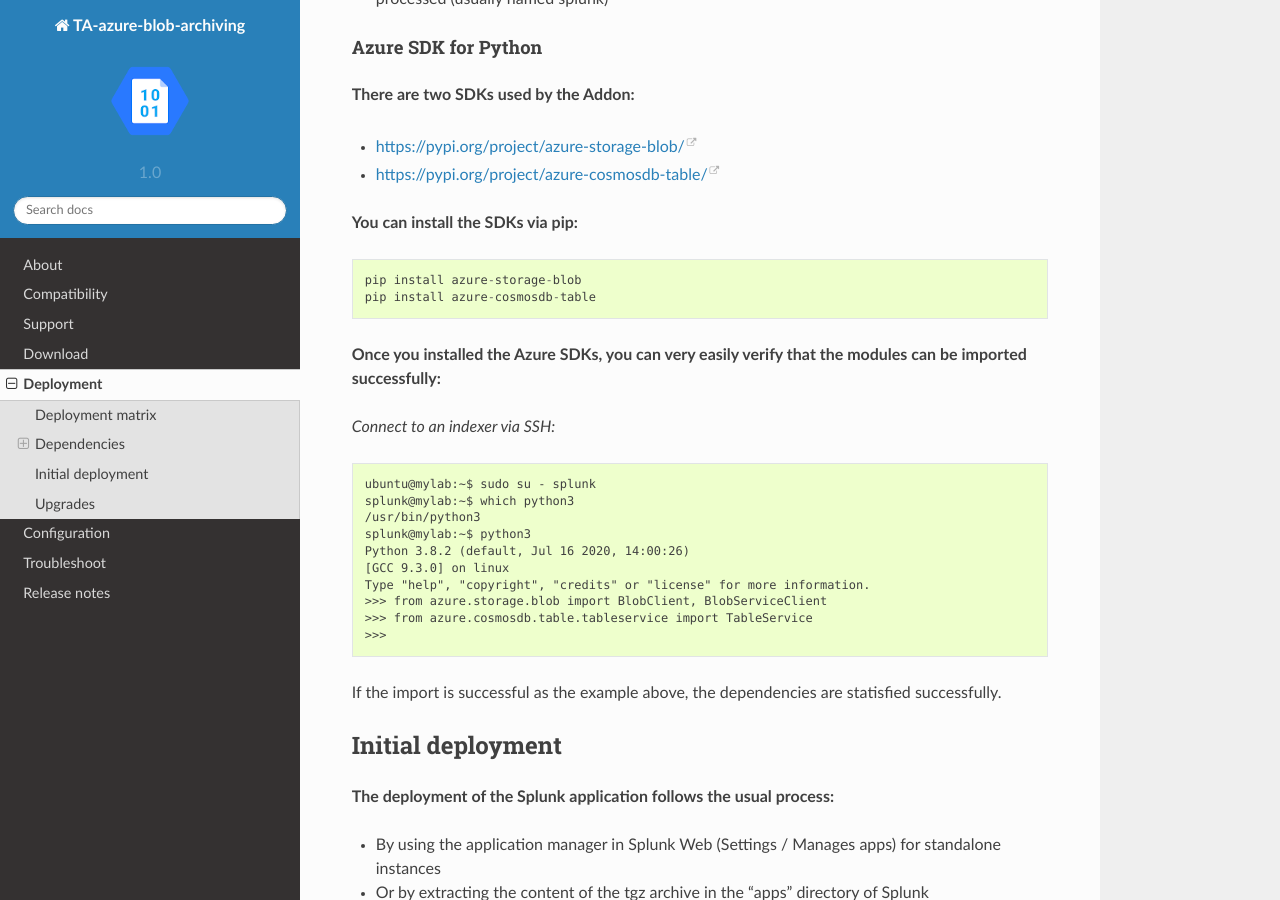
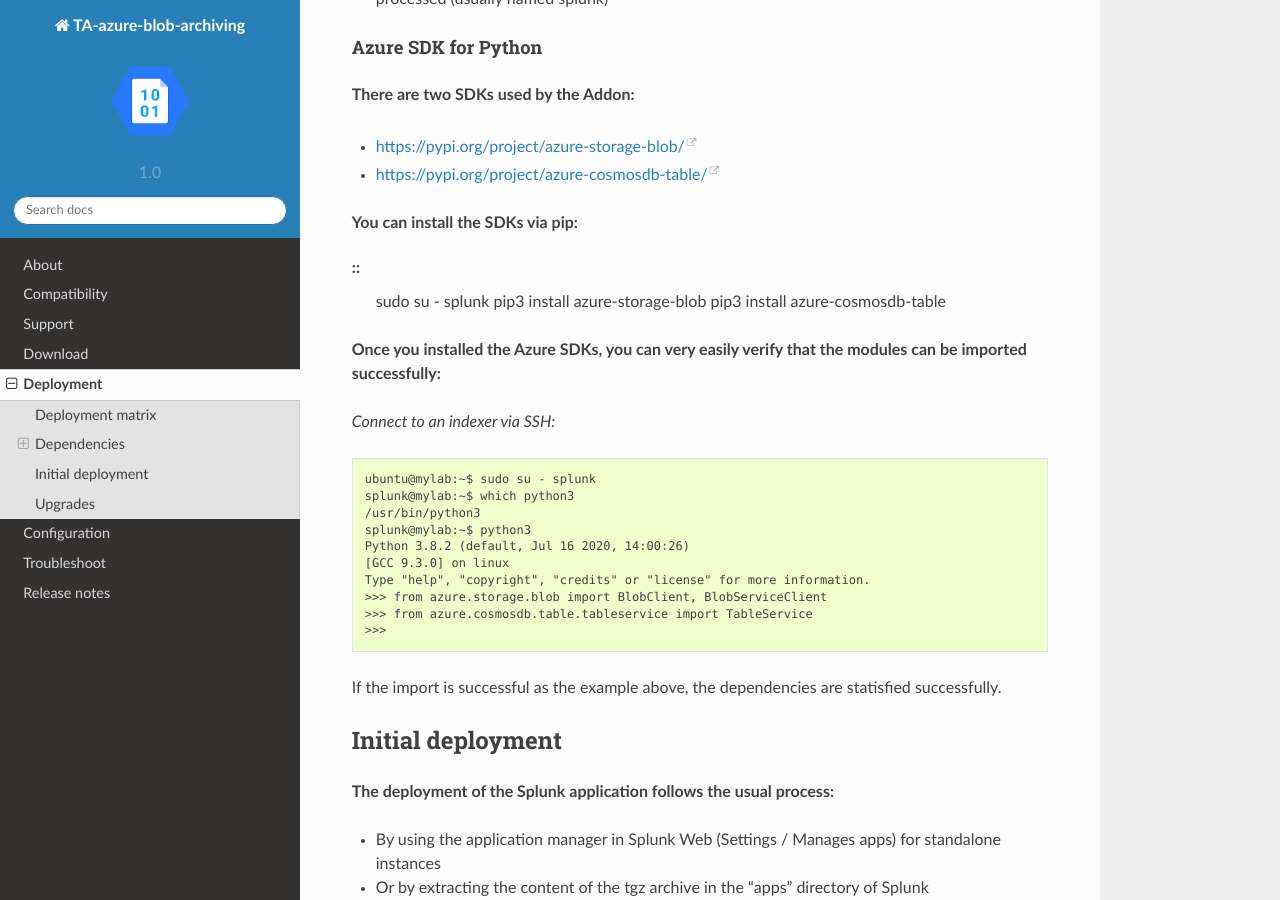
Before and after one commit to guilhemmarchand/TA-azure-blob-archiving, a Sphinx documentation site: the page built from docs/deployment.rst, in a window 1280 px wide and 900 px high, scrolled down 1046 px. Built offline with Sphinx 7.4.7 and the Read the Docs theme 2.0.0, drawn with Linux system fonts in a browser that asks for light colours.

Commit message:
Docs update

```diff
--- a/docs/deployment.rst
+++ b/docs/deployment.rst
@@ -48,9 +48,9 @@
 **You can install the SDKs via pip:**
 
 ::
-
-    pip install azure-storage-blob
-    pip install azure-cosmosdb-table
+    sudo su - splunk
+    pip3 install azure-storage-blob
+    pip3 install azure-cosmosdb-table
 
 **Once you installed the Azure SDKs, you can very easily verify that the modules can be imported successfully:**
 
```
